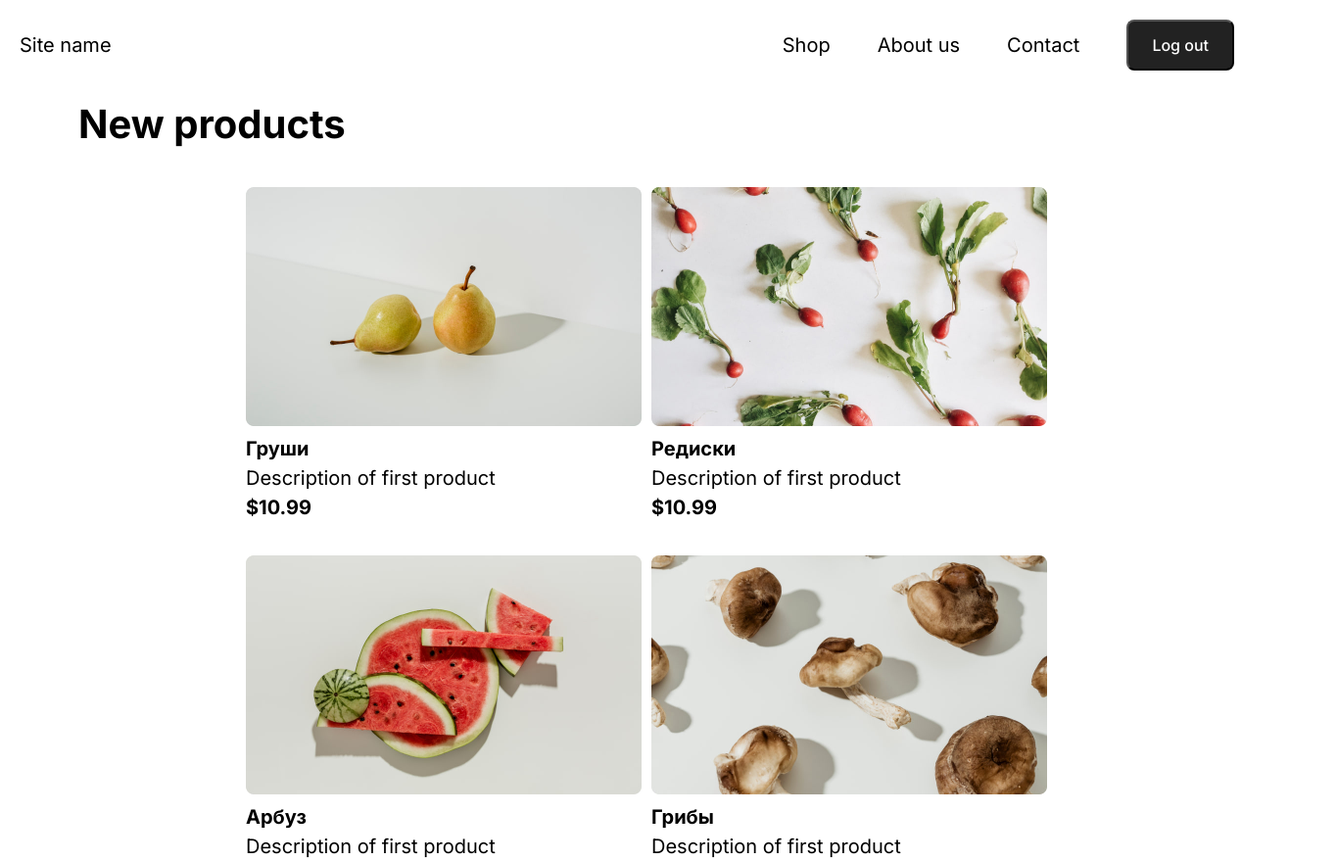
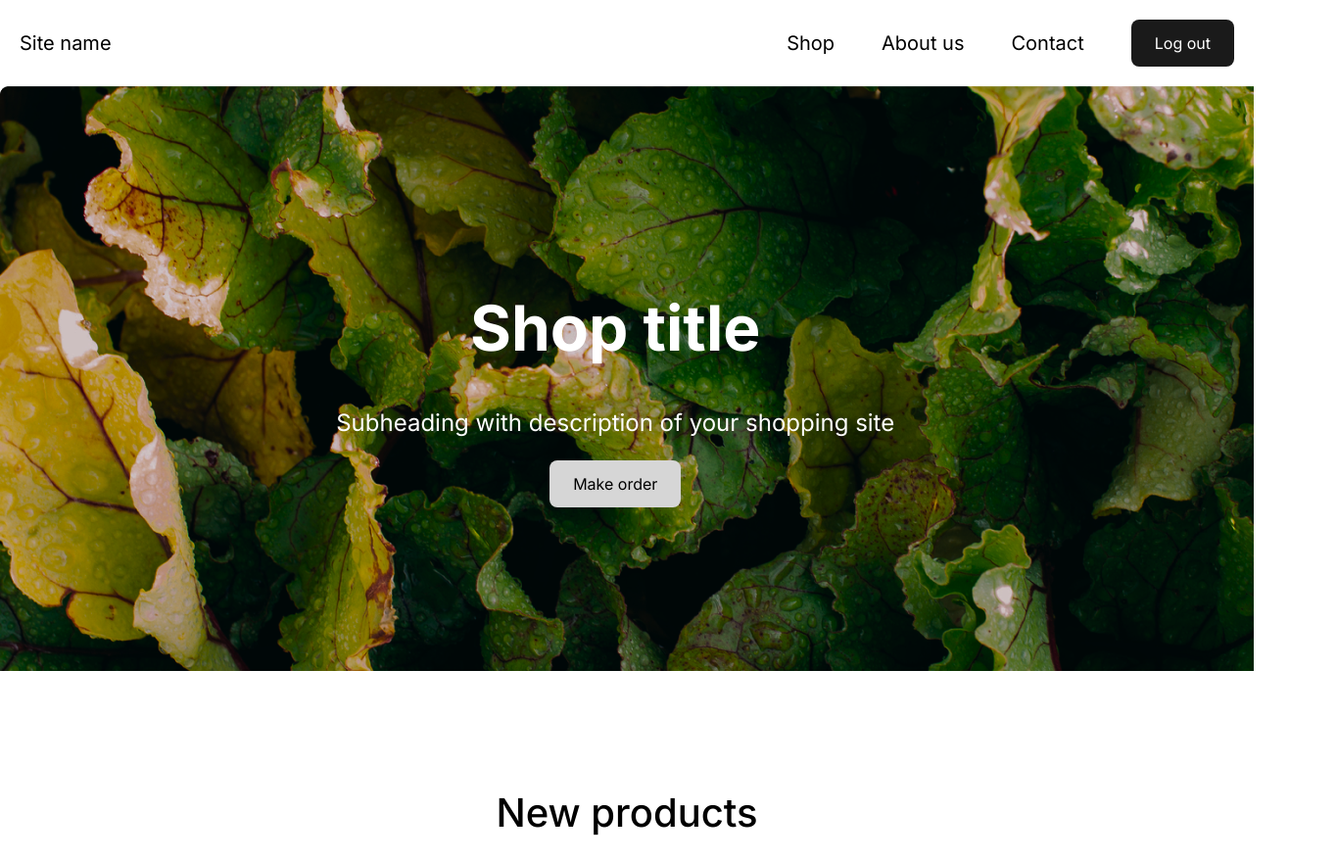
Before and after one commit to KirilNeon/prodweb, a plain HTML site: page index.html in a window 1280 px wide. Shown: the top 879 px of the page at 98% size, 1365 px wide, since content can reach past the window. Drawn offline with Linux system fonts and the light colour scheme.

Commit message:
14.01.25 fixed 6/7

```diff
--- a/index.html
+++ b/index.html
@@ -32,50 +32,60 @@
     </div>
 </div>
 </header>
+<div class="shop_image">
+    <!-- <img src="img/main_title.png" alt="img"> -->
+    <div class="shop_title">
 
-<!-- <h1>New products</h1> -->
+    <h1>Shop title</h1> <br>
+    <a>Subheading with description of your shopping site</a><br><br>
+    <button class="btn_make_order"> Make&nbsp;order </button>
+    </div>
+</div>
+<div class="About_prod">
+    <a>New products</a>
+</div>
     <div class="new_prod">
-        <h1>New products</h1>
+        <!-- <h1>New products</h1> -->
             <div class="container-box">
         <div class="box">
             <img src="img/pear.jpg" alt="img">
-            <h4>Груши</h4>
+            <h4>Pears</h4>
             <a>Description of first product</a>
             <h3>$10.99</h3>
         </div>
         <div class="box">
             <img src="img/radish.jpg" alt="img">
-            <h4>Редиски</h4>
+            <h4>Radishes</h4>
             <a>Description of first product</a>
             <h3>$10.99</h3>
         </div>
         <div class="box">
             <img src="img/watermelon.jpg" alt="img">
-            <h4>Арбуз</h4>
+            <h4>Watermelon</h4>
             <a>Description of first product</a>
             <h3>$10.99</h3>
         </div>
         <div class="box">
             <img src="img/mushrooms.jpg" alt="img">
-            <h4>Грибы</h4>
-            <a>Description of first product</a>
+            <h4>Mushrooms</h4>
+            <a>Description of first product<br></a>
             <h3>$10.99</h3>
         </div>
         <div class="box">
             <img src="img/bread.jpg" alt="img">
-            <h4>Хлебная продукция</h4>
+            <h4>Bread products</h4>
             <a>Description of first product</a>
             <h3>$10.99</h3>
         </div>
         <div class="box">
             <img src="img/cherries.jpg" alt="img">
-            <h4>Черешня</h4>
+            <h4>Cherries</h4>
             <a>Description of first product</a>
             <h3>$10.99</h3>
             </div>
         </div>
     </div>
-    <div class="new_prod">
+    <!-- <div class="prod">
         <h1>Heading</h1>
     <div class="grid">
         <div class="featured-product">
@@ -95,9 +105,29 @@
     <h2>Product</h2>
     <p>Description of lower product</p>
     <span>$10.99</span>
-    </div>
+    </div> -->
+
 </div>
 </div>
-
+<!-- <div class="parent">
+    <div class="child">
+      aaaa
+    </div>
+    <div class="child">
+      aaaa
+    </div>
+    <div class="child">
+      aaaa
+    </div>
+    <div class="child">
+      aaaa
+    </div>
+       <div class="child">
+      aaaa
+    </div>
+       <div class="child">
+      aaaa
+    </div>
+  </div> -->
 </body>
 </html><!DOCTYPE html>
--- a/style.css
+++ b/style.css
@@ -16,7 +16,6 @@
   width: 1440px;
   height: 164px;
   margin: 0px auto;
-  background-color: rgb(250, 250, 187);
 }
 
 nav {
@@ -34,7 +33,6 @@ nav a {
   transition: .6s ease;
   flex-wrap: wrap;
   place-content: end;
-
   }
 
 #site_name {
@@ -52,45 +50,147 @@ nav a:hover {
     padding: 14px 24px;
     justify-content: center;
     border-radius: 8px;
-    background: #222;
+    background: #1a1a1a;
+    border: none;
     color: white;
-    font-weight: 500;
+    font-weight: 400;
     cursor: pointer;
-    /* margin-right: 0px; */
     font-size: 16px;
 }
 
-.new_prod {
-    padding: 10px 80px;
-    padding-bottom: 100px;
+.btn_make_order {
+  display: inline-flex;
+    align-items: center;
+    padding: 14px 24px;
+    justify-content: center;
+    border-radius: 8px;
+    background: rgb(214, 214, 214);
+    border: none;
+    color: black;
+    font-weight: 400;
+    cursor: pointer;
+    font-size: 16px;
+}
+
+.btn_log_out:hover {
+  background-color: rgb(54, 54, 54);
+  transition: .6s ease;
 
 }
 
+.shop_image {
+  display: flex;
+  justify-content: center;
+  text-align: center;
+  background-image: url("img/main_title.png");
+  max-width: 100%;
+  width: 1330px;
+  height: 597px;
+  margin-left: auto;
+  margin-right: auto;
+  flex-wrap: wrap;
+  padding: 20px;
+  /* filter: brightness(0.5); */
+  box-sizing: border-box;
+}
+
+.shop_title {
+  align-content: center;
+  margin-left: 20%;
+  margin-right: 20%;
+  width: 1330px;
+  height: 597px;
+  margin-left: 18.1%;
+  flex-wrap: wrap;
+  box-sizing: border-box;
+
+}
+
+.shop_title h1 {
+  color: white;
+  justify-content: center;
+  align-self: center;
+  font-size: 64px;
+}
+
+.shop_title a {
+  color: white;
+  justify-content: center;
+  align-self: center;
+  font-size: 24px;
+}
+
+/* .shop_title img {
+  max-width: 100%;
+  width: 1330px;
+  height: 597px;
+  object-fit: contain;
+  border-radius: 10px;
+  filter: brightness(0.5);
+} */
+
+.About_prod a {
+  display: flex;
+  justify-content: center;
+  font-size: 40px;
+  max-width: 100%;
+  margin-top: 120px;
+  margin-bottom: 32px;
+  margin-left: auto;
+  margin-right: auto;
+  font-weight: 500;
+
+}
+
+.new_prod {
+    /* padding-left: 10%; */
+    padding-bottom: 120px;
+    /* justify-content: center; */
+    align-items: center;
+    /* background-color: aquamarine; */
+}
+
+/* .new_prod h1 {
+  background-color: aqua;
+  display: flex;
+  text-align: center;
+  margin-left: auto;
+  margin-right: auto;
+} */
+
 .new_prod .container-box{
-    /* display: grid;
-    grid-template-columns: repeat(3, 1fr);
-    grid-template-rows: repeat(2, 1fr);
-    grid-auto-flow: row;
-    flex-flow: column wrap;
-    flex-wrap: wrap;
-    gap: 25px; */
     display: flex;
     flex-wrap: wrap;
-    align-items: center;
-    justify-content: center;
     gap: 10px;
-    flex-shrink: 1;
-    flex-flow: row wrap;
+    /* flex-shrink: 1; */
+    text-align: center;
+    justify-content: space-around;
+    max-width: 1400px;
+    /* background-color: rgb(0, 0, 0); */
+    /* margin-left: auto; */
+    margin-left: auto;
+    margin-right: auto;
+
 }
 
-.new_prod .container-box .box {
-    height: 366px;
-    width: 404px;
-    gap: 24px;
+.box {
+    max-height: 366px;
+    max-width: 404px;
+    margin: 10px;
+    margin-bottom: 32px;
     text-align: left;
-    padding: 20px;
-    font-size: 20px;
     line-height: 1.5;
+    /* flex: 1 calc(10% - 10px); */
+    box-sizing: content-box;
+    margin-right: 35px;
+    /* background-color: beige; */
+    /* background: lightblue; */
+
+
+}
+
+.box a {
+  color: #828282;
 }
 
 .new_prod .container-box .box img {
@@ -178,7 +278,7 @@ h1 {
     font-weight: bold;
   }
 
-  @media (max-width: 768px) {
+  /* @media (max-width: 768px) {
 
 
 
@@ -197,4 +297,59 @@ h1 {
       width: 100%;
       height: auto;
     }
+  } */
+
+  /* .parent {
+  display:flex;
+  flex-wrap: wrap;
+  gap: 16px;
+
+
+}
+
+.child {
+  flex: 1 calc(30% - 16px);
+  box-sizing: border-box;
+  background: lightblue;
+  text-align: center;
+  padding: 20px;
+  border: 1px solid #ccc;
+  align-items: center;
+}
+
+
+@media (max-width: 1200px) {
+  .child {
+    flex: 2 2 calc(33.33% - 16px);
   }
+}
+
+
+@media (max-width: 768px) {
+  .child {
+    flex: 1 1 calc(50% - 16px);
+  }
+}
+
+
+@media (max-width: 480px) {
+  .child {
+    flex: 1 1 100%;
+  } } */
+
+  @media (max-width: 1806px) {
+    .box {
+      flex: 1 1 calc(63.33% - 32px);
+    }
+  }
+
+  @media (max-width: 400px) {
+    .box {
+      margin-left: 10%;
+    }
+
+    .box img {
+      max-width: 300px;
+      max-height: 200px;
+    }
+  }
```
Also changed, not shown: img/main_title.png (added).
